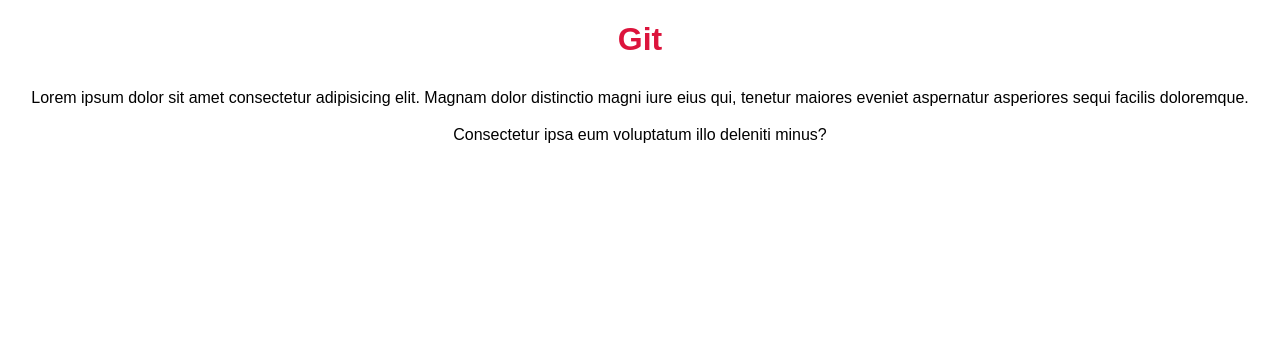
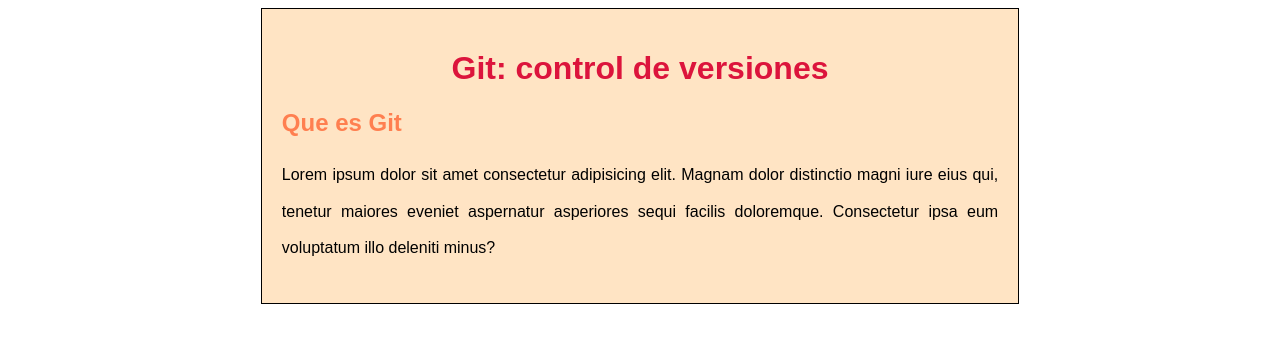
Before and after one commit to AlbertSchmalbach/Web_Blog, a plain HTML site: page index.html in a window 1280 px wide. Drawn offline with Linux system fonts and the light colour scheme.

Commit message:
Añadi un commit al archivo

```diff
--- a/css/estilos.css
+++ b/css/estilos.css
@@ -1,13 +1,30 @@
+*{
+    box-sizing: border-box;
+}
+
 body{
-    text-align: center;
+
     font-family: Arial, Helvetica, sans-serif;
 }
 
-h1{
-    color: crimson;
+.container{
+    width: 60%;
+    background-color:bisque;
+    border: 1px solid black;
+    padding: 20px;
+    margin: 0 auto;
 }
 
-p{
+.titulo{
+    color: crimson;
+    text-align: center;
+}
 
+.subtitulo{
+    color: coral;
+}
+
+.texto{
     line-height: 2.3em;
+    text-align: justify;
 }
--- a/index.html
+++ b/index.html
@@ -8,7 +8,11 @@
     <link rel="stylesheet" href="css/estilos.css">
 </head>
 <body>
-    <h1>Git</h1>
-    <p>Lorem ipsum dolor sit amet consectetur adipisicing elit. Magnam dolor distinctio magni iure eius qui, tenetur maiores eveniet aspernatur asperiores sequi facilis doloremque. Consectetur ipsa eum voluptatum illo deleniti minus?</p>
+    <div class="container">
+        <h1 class="titulo">Git: control de versiones</h1>
+        <h2 class="subtitulo">Que es Git</h2>
+    <p class="texto">Lorem ipsum dolor sit amet consectetur adipisicing elit. Magnam dolor distinctio magni iure eius qui, tenetur maiores eveniet aspernatur asperiores sequi facilis doloremque. Consectetur ipsa eum voluptatum illo deleniti minus?</p>
+    </div>
+
 </body>
 </html>
```
